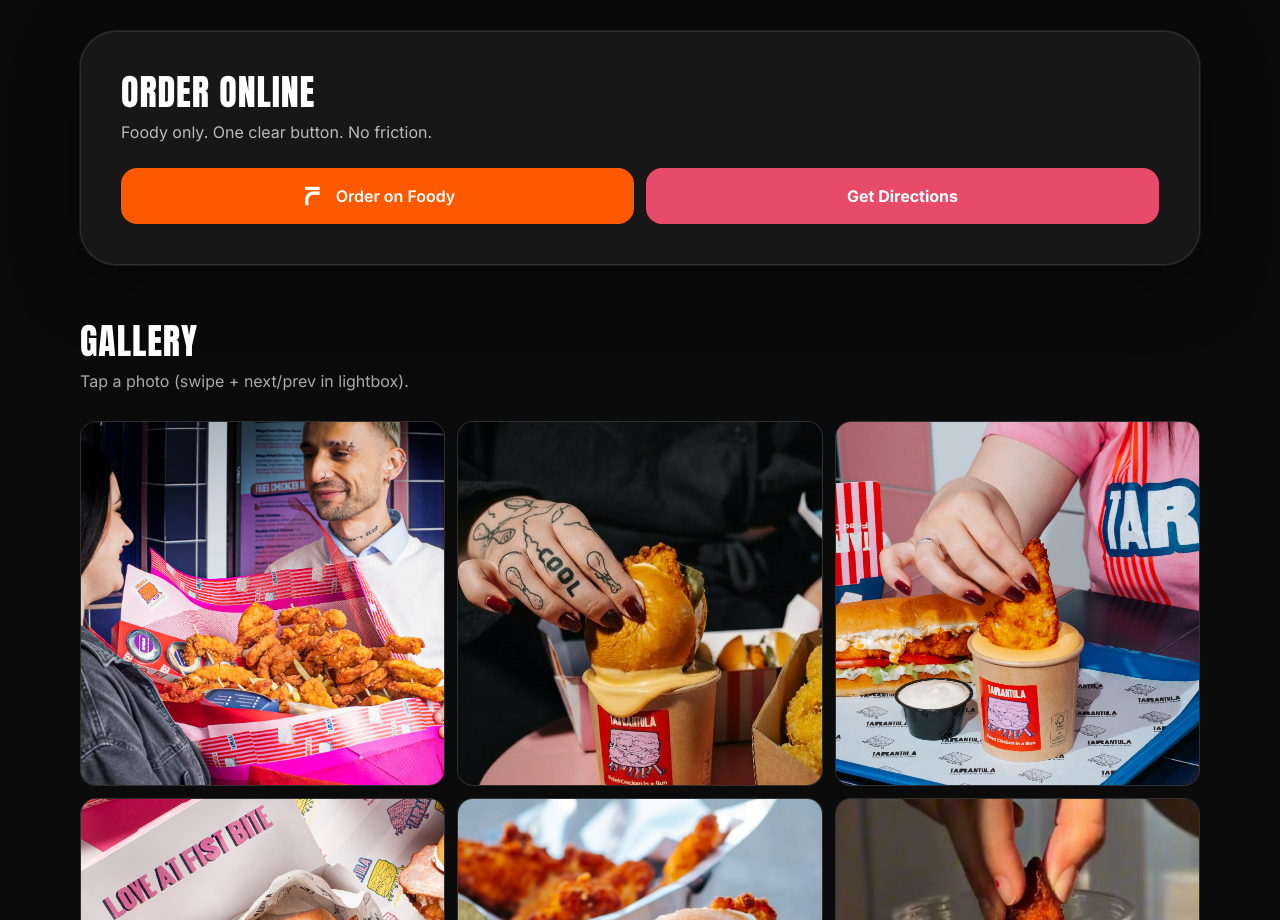
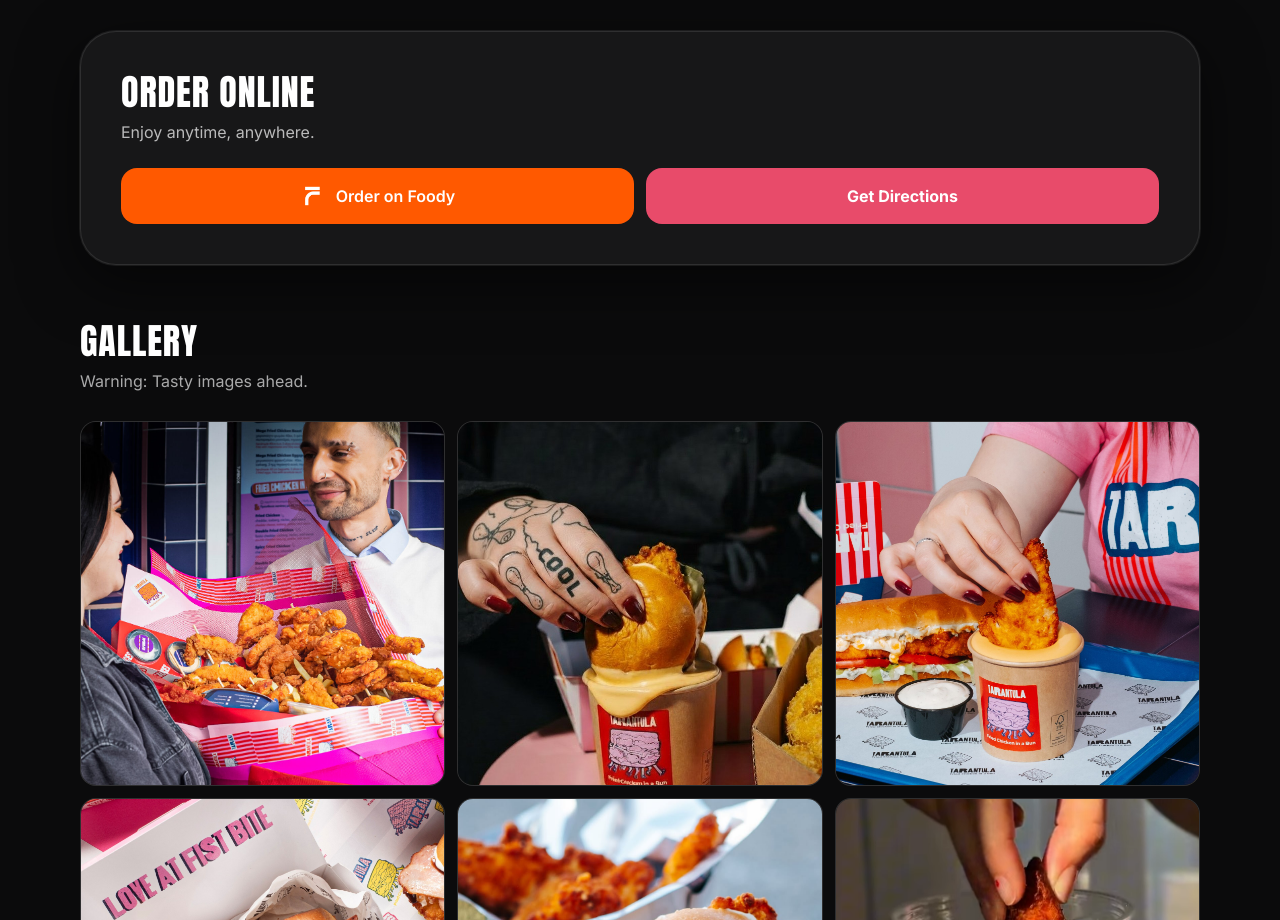
Before and after one commit to thomassiamos/tarantula.cy, a plain HTML site: page index.html in a window 1280 px wide. Shown: the part 1160-2080 px from the top of the page. Drawn offline with nearby package versions, Linux system fonts and the light colour scheme.

Commit message:
Update index.html

```diff
--- a/index.html
+++ b/index.html
@@ -395,7 +395,7 @@
     <section id="order" class="mx-auto max-w-6xl px-4 pb-14">
       <div class="rounded-[2.25rem] bg-white/5 border border-white/10 p-7 md:p-10 shadow-glow" data-reveal>
         <h2 class="font-display text-3xl md:text-4xl tracking-wide">ORDER ONLINE</h2>
-        <p class="mt-2 text-white/70 max-w-2xl">Foody only. One clear button. No friction.</p>
+        <p class="mt-2 text-white/70 max-w-2xl">Enjoy anytime, anywhere.</p>
 
         <div class="mt-6 grid sm:grid-cols-2 gap-3">
           <a href="https://www.foody.com.cy/delivery/leykosia/tarantula-2000702653" target="_blank" rel="noopener"
@@ -417,7 +417,7 @@
     <section id="gallery" class="mx-auto max-w-6xl px-4 pb-14">
       <div data-reveal>
         <h2 class="font-display text-3xl md:text-4xl tracking-wide">GALLERY</h2>
-        <p class="mt-2 text-white/65">Tap a photo (swipe + next/prev in lightbox).</p>
+        <p class="mt-2 text-white/65">Warning: Tasty images ahead.</p>
       </div>
 
       <div class="mt-7 grid grid-cols-2 md:grid-cols-3 gap-3">
```
